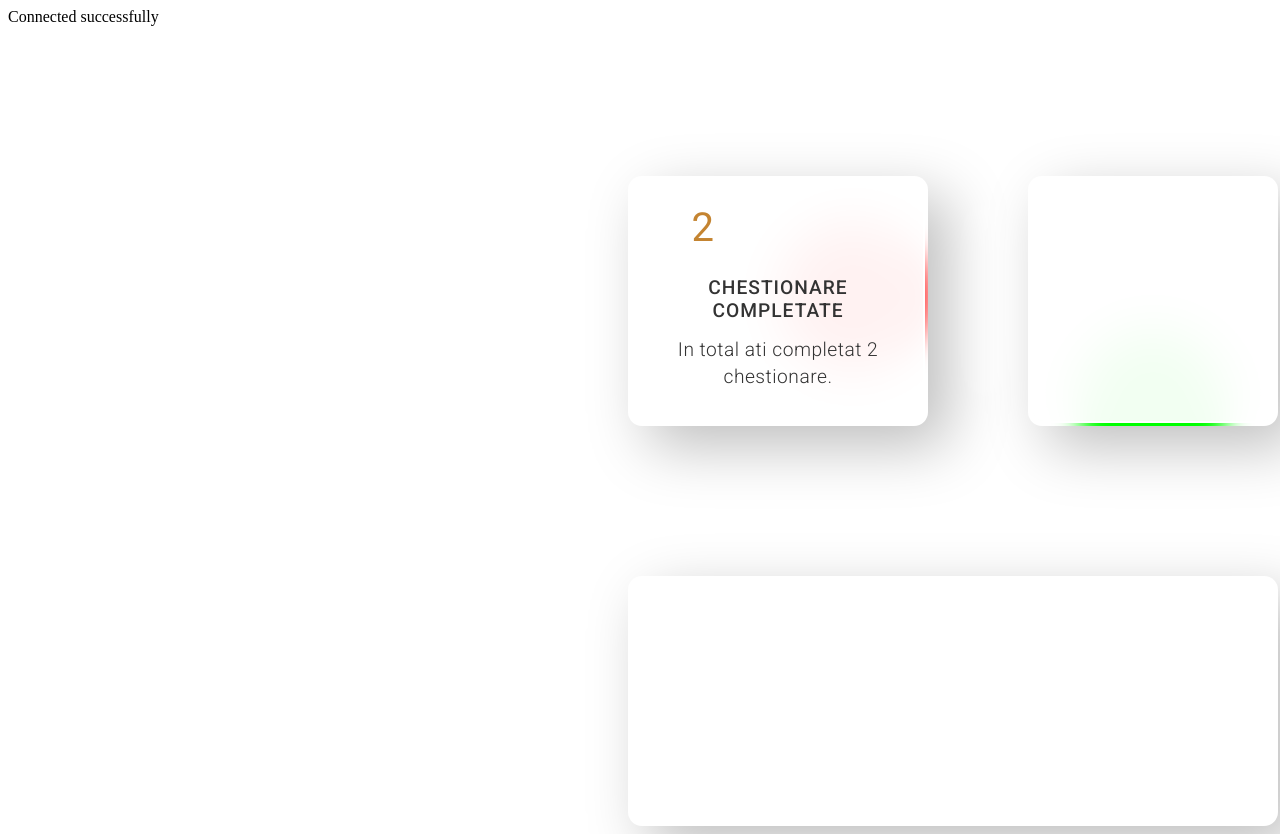
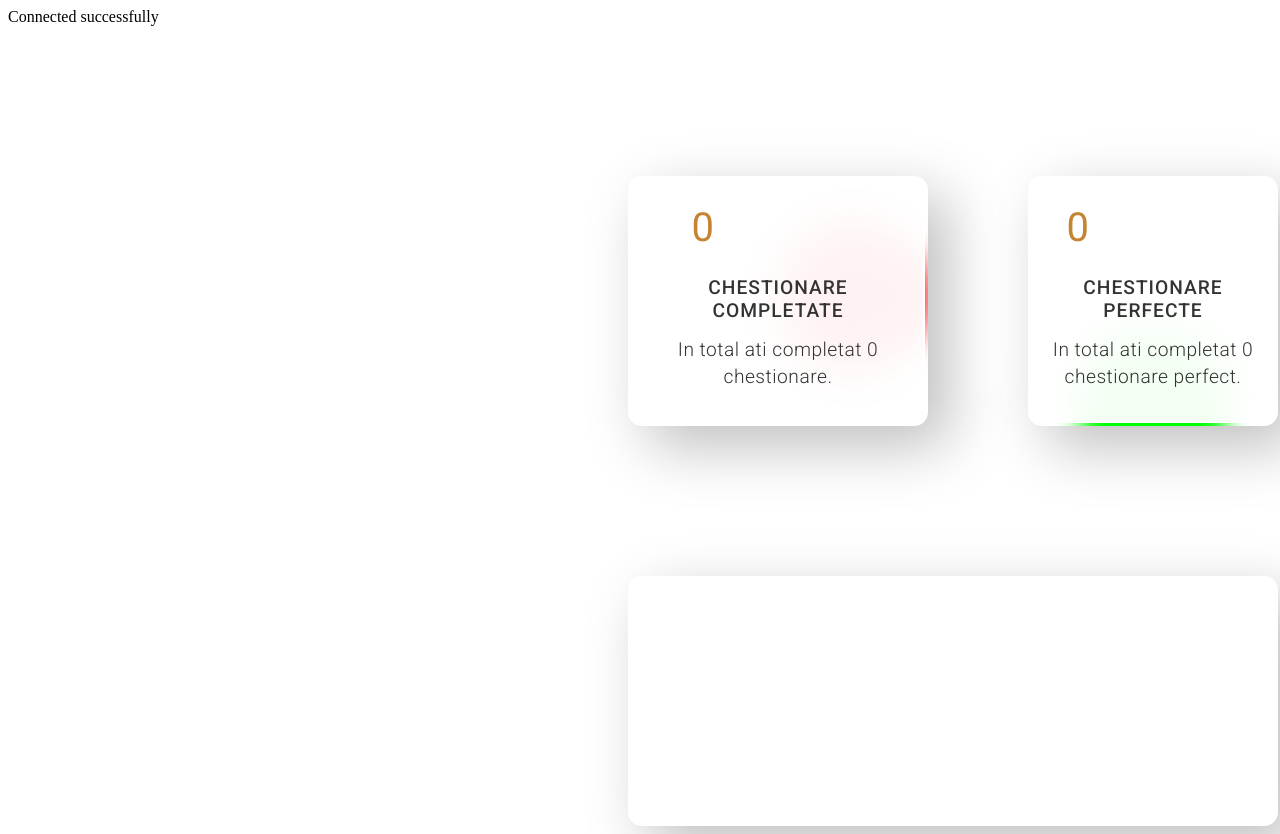
Before and after one commit to PirvuStefan/chestionare, a PHP site: page /welcome.php in a window 1280 px wide. Run offline with PHP 8.4, Linux system fonts and the light colour scheme; data that the repository does not hold is empty.

```diff
--- a/welcome.php
+++ b/welcome.php
@@ -15,7 +15,7 @@ include('connection.php');
  $result = mysqli_query($conn, $sql);
  $row = mysqli_fetch_assoc($result);
  $chestionare_completate = $row['count'] ?? 0; // in cazul in care nu exista chestionare, setam la 0
- $chestionare_completate = 2;
+
 
  $sql1 = "SELECT COUNT(*) as count FROM user_questionnaires WHERE user_id='$userID' AND answered_correct = 10";
 $result1 = mysqli_query($conn, $sql1);
@@ -72,6 +72,16 @@ $chestionare_perfecte = $row1['count'] ?? 0; // in cazul in care nu exista chest
     <div class="card2">
     <div class="bg2"></div>
     <div class="blob2"></div>
+    <div class=card-content>
+
+    <div class="modern-text"><?php echo $chestionare_perfecte ?? 0; ?></div>
+    <div class ="modern-text1">Chestionare Perfecte</div>
+    <div class="subtitle">In total ati completat <?php echo $chestionare_perfecte ?? 0; ?> chestionare perfect.</div>
+
+
+    </div>
+
+
     </div>
 
     <div class="card3"></div>
```
